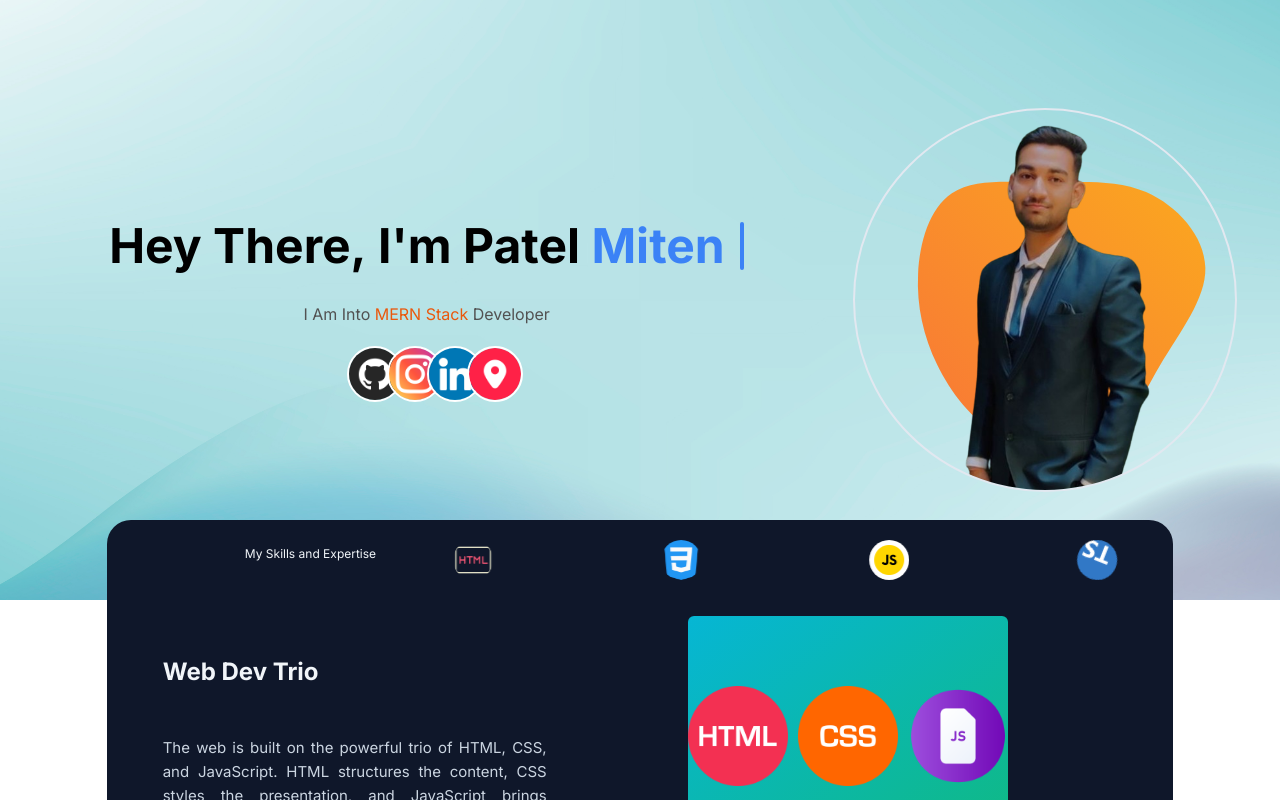
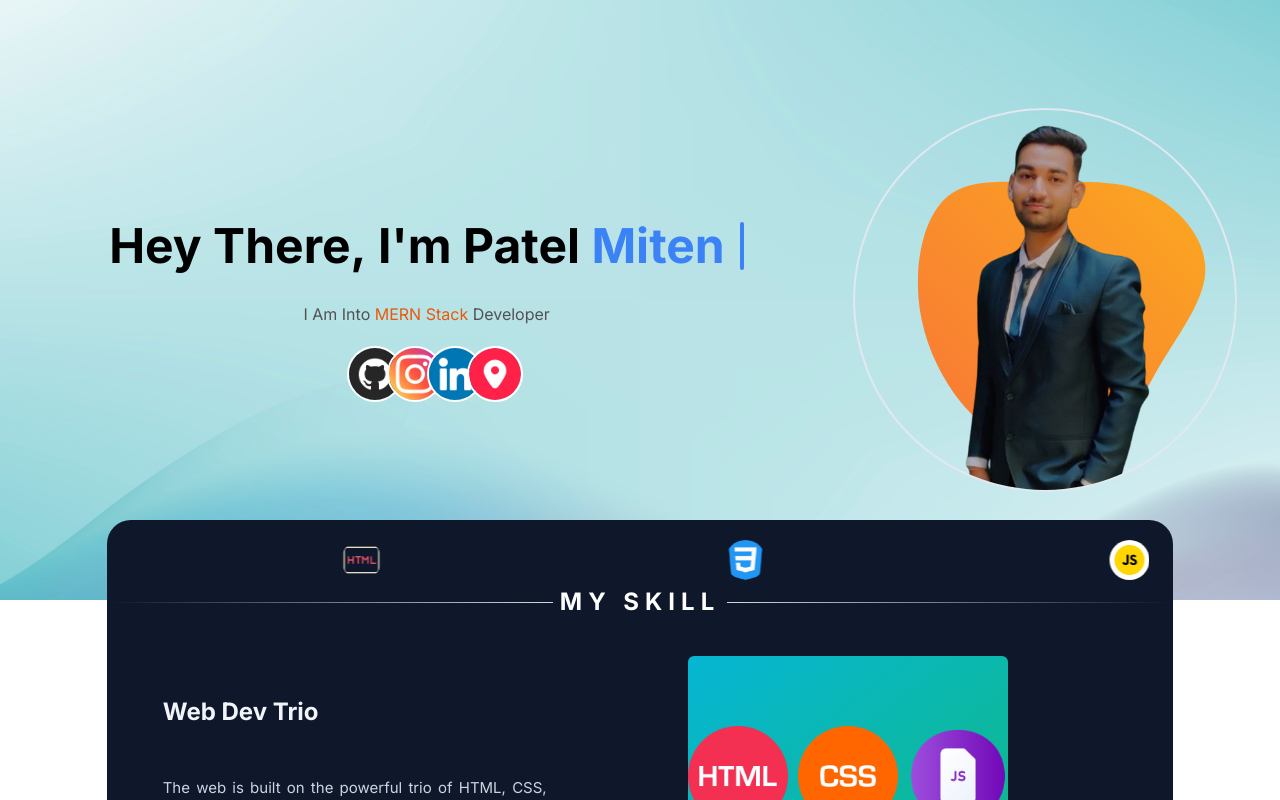
Before and after one commit to Miten-kumar/my-portfolio, a Next.js app: page / in a window 1280 px wide. Shown: the top 800 px of the page. Built offline with nearby package versions, Linux system fonts and the light colour scheme.

Commit message:
feat : set heaing of skill section and fix it

```diff
--- a/src/app/globals.css
+++ b/src/app/globals.css
@@ -188,32 +188,36 @@ body,
     @apply absolute right-5 text-liquidox-avatar top-4 text-[18px] hover:cursor-pointer
   }
 
-  .rotate-image{
-    width:80px;
-    height:80px;
+  .rotate-image {
+    width: 80px;
+    height: 80px;
     animation: rotation infinite 10s linear;
   }
 
- @keyframes rotation{
-   from{
-     transform:rotate(0deg);
+  @keyframes rotation {
+    from {
+      transform: rotate(0deg);
     }
 
-   to{
-     transform:rotate(360deg);
+    to {
+      transform: rotate(360deg);
     }
   }
 
 
   .half-circle {
     width: 200px;
-  height: 100px; /* as the half of the width */
+    height: 100px;
+    /* as the half of the width */
     background-color: gold;
-  border-top-left-radius: 110px; /* 100px of height + 10px of border */
-  border-top-right-radius: 110px; /* 100px of height + 10px of border */
+    border-top-left-radius: 110px;
+    /* 100px of height + 10px of border */
+    border-top-right-radius: 110px;
+    /* 100px of height + 10px of border */
     border: 10px solid gray;
     border-bottom: 0;
   }
+
   .ocean {
     height: 5%;
     width: 100%;
@@ -241,13 +245,22 @@ body,
   }
 
   @keyframes wave {
-  0% { margin-left: 0; }
-  100% { margin-left: -1600px;}
+    0% {
+      margin-left: 0;
     }
+
+    100% {
+      margin-left: -1600px;
+    }
+  }
+
   @keyframes swell {
-  0%, 100% {
+
+    0%,
+    100% {
       transform: translate(0, -30px);
     }
+
     50% {
       transform: translate(0, 5px);
     }
@@ -262,3 +275,74 @@ body,
     }
   }
 }
+
+.hr-text {
+  border: 0;
+  line-height: 0.5;
+  position: relative;
+  letter-spacing: 6px;
+  text-align: center;
+  height: 1.5em;
+  font-size: 1.5rem;
+  font-weight: 700;
+  /* margin: 30px 15px; */
+}
+
+.hr-text::before {
+  content: "";
+  background: linear-gradient(to right, transparent, white, transparent);
+  position: absolute;
+  left: 0;
+  top: 50%;
+  width: 100%;
+  height: 1px;
+}
+
+.hr-text::after {
+  content: attr(data-content);
+  position: relative;
+  padding: 0 7px;
+  line-height: 1.5em;
+  color: white;
+  background-color: var(--slate-900);
+}
+
+/*
+ @import url("https://fonts.googleapis.com/css2?family=Yusei+Magic&display=swap");
+aside:before, aside:after {
+  height: 0;
+  width: 0;
+  content: "";
+  position: absolute;
+  border-style: solid;
+  border-width: 0;
+}
+
+body {
+  font-family: "Yusei Magic", sans-serif;
+  background-color: black;
+  margin: 0;
+  font-size: 20px;
+  text-align: center;
+}
+
+#container {
+  width: 160px;
+}
+
+aside {
+  line-height: 33px;
+  position: relative;
+}
+aside.ribbon2 {
+  background-image: linear-gradient(to top, #29AB87 0%, #29AB87 100%);}
+aside.ribbon2:before {
+  border-color: #00A86B #00A86B #00A86B transparent;
+  left: -34px;
+  border-width: 20px;
+}
+aside.ribbon2:after {
+  border-color: #00A86B transparent #00A86B #00A86B;
+  right: -34px;
+  border-width: 20px;
+} */
--- a/src/components/Shared/InfiniteMovingCardsDemo.tsx
+++ b/src/components/Shared/InfiniteMovingCardsDemo.tsx
@@ -21,9 +21,6 @@ export function InfiniteMovingCardsDemo() {
 }
 
 const testimonials = [
-    {
-        quote: "My Skills and Expertise",
-    },
     {
         image: html,
         class:"invert"
--- a/src/components/Shared/StickyScrollRevealDemo.tsx
+++ b/src/components/Shared/StickyScrollRevealDemo.tsx
@@ -45,19 +45,15 @@ const content = [
         title: "Css (UI) Frameworks",
         description: "UI frameworks like Shadcn UI, Tailwind CSS, Material UI, and Acertitude UI accelerate web development.  Each offers pre-built components or utility classes for styling and functionality.  This saves time and ensures consistency, allowing developers to focus on the unique features of their web application.", content: (
             <div className="h-full w-full  flex flex-row  items-center justify-around">
+                <Image src={shadcn}  alt="no-image" className="animate-bounce delay-1000" width={80}/>
                 <Image src={material}  alt="no-image" className="animate-bounce delay-500" width={80} />
-                <Image src={shadcn}  alt="no-image" className="animate-bounce delay-1000" width={130}/>
                 <Image src={taiwind}  alt="no-image" className="animate-bounce delay-75" width={80} />
             </div>
         ),
     },
     {
         title: "Helpful AI Tools",
-        description: "When searching for the best solutions or optimizing code, I turn to ChatGPT, Phind AI, and sometimes Gemini AI. These tools serve as versatile converters, helping me navigate through complex tasks and adhere to best practices effortlessly, ensuring optimal outcomes.", content: (
-            <div className="h-full w-full bg-[linear-gradient(to_bottom_right,var(--cyan-500),var(--emerald-500))] flex items-center justify-center text-white">
-                Running out of content
-            </div>
-        ),
+        description: "When searching for the best solutions or optimizing code, I turn to ChatGPT, Phind AI, and sometimes Gemini AI. These tools serve as versatile converters, helping me navigate through complex tasks and adhere to best practices effortlessly, ensuring optimal outcomes.",
     },
 ];
 export function StickyScrollRevealDemo() {
--- a/src/components/ui/infinite-moving-cards.tsx
+++ b/src/components/ui/infinite-moving-cards.tsx
@@ -72,17 +72,21 @@ export const InfiniteMovingCards = ({
     };
     return (
         <div ref={containerRef} className={cn("scroller relative my-auto  w-full overflow-hidden", className)} >
+            {/* <div id='container' className="mx-auto mb-5 text-[#596164]">
+                <aside className='ribbon2 text-white'> MY SKILL</aside>
+            </div> */}
             <data ref={scrollerRef} className={cn(" flex  min-w-full shrink-0 no-quotes w-max flex-nowrap ", start && "animate-scroll ", pauseOnHover && "hover:[animation-play-state:paused]")}>
                 {items.map((item, idx) => (
-                    <div className="w-52 relative flex-shrink-0" key={idx} >
-                            <div aria-hidden="true" className="user-select-none -z-1 pointer-events-none absolute -left-0.5  h-[calc(100%_+_4px)] w-[calc(100%_+_4px)]"></div>
-                            <span className=" relative z-20  text-xs  text-slate-100">
-                                {item.quote}
-                            </span>
-                            {item?.image ? <Image height={50} width={50} src={item.image} alt="no-icon" className={`object-cover h-10 w-10 !m-0 !p-0 object-top rounded-full group-hover:scale-105 group-hover:z-30   relative ${item?.class ? item?.class : ""}`} /> : ""}
+                    <div className="w-96 relative flex-shrink-0" key={idx} >
+                        <div aria-hidden="true" className="user-select-none -z-1 pointer-events-none absolute -left-0.5  h-[calc(100%_+_4px)] w-[calc(100%_+_4px)]"></div>
+                        <span className=" relative z-20  text-xs  text-slate-100">
+                            {item.quote}
+                        </span>
+                        {item?.image ? <Image height={50} width={50} src={item.image} alt="no-icon" className={`object-cover h-10 w-10 !m-0 !p-0 object-top rounded-full group-hover:scale-105 group-hover:z-30   relative ${item?.class ? item?.class : ""}`} /> : ""}
                     </div>
                 ))}
             </data>
+                <hr className="hr-text gradient mt-1" data-content="MY SKILL"/>
         </div>
     );
 };
--- a/src/components/ui/sticky-scroll-reveal.tsx
+++ b/src/components/ui/sticky-scroll-reveal.tsx
@@ -59,7 +59,7 @@ export const StickyScroll = ({
             <motion.div >
 
                 <motion.div animate={{ backgroundColor: backgroundColors[activeCard % backgroundColors.length], }} className="h-[30rem] overflow-y-auto grid grid-cols-4 grid-rows-[auto_repeat(3,1fr)] gap-4 relative space-x-10 rounded-3xl max-w-[1460px] mx-auto" ref={ref}>
-                    <div className="col-span-4 my-5 ">
+                    <div className="col-span-4 my-5 absolte">
                         <InfiniteMovingCardsDemo />
                     </div>
                     <div className="col-span-2">
```
Also changed, not shown: public/shadcn.png. Lines whose indentation alone changed are shown as unchanged.
